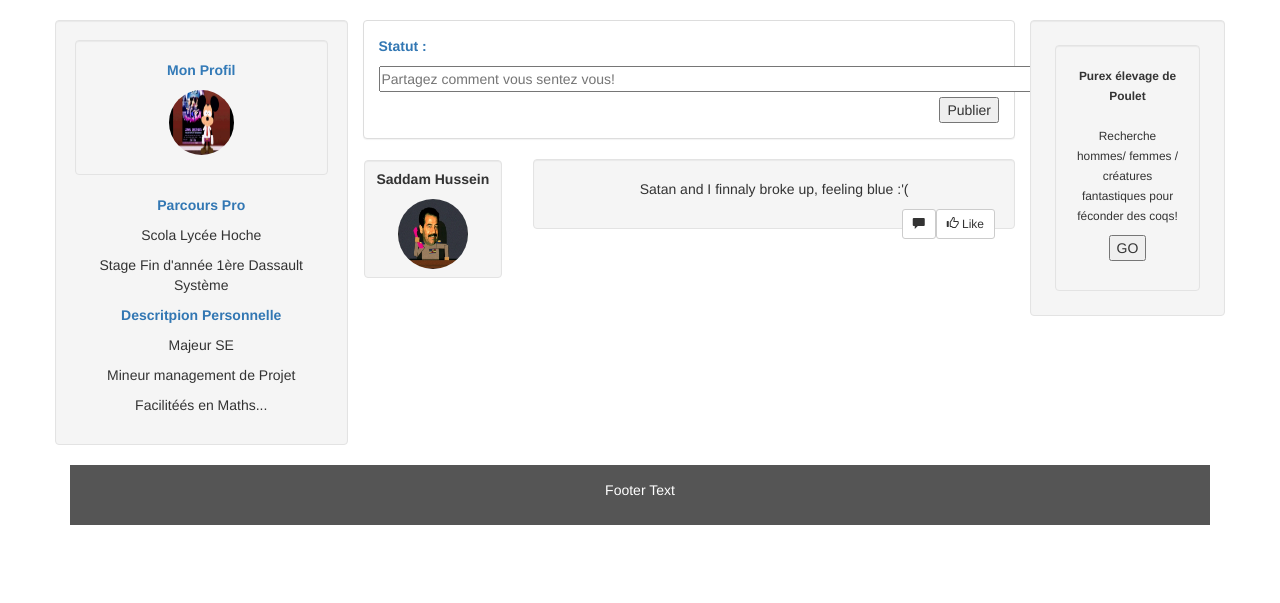
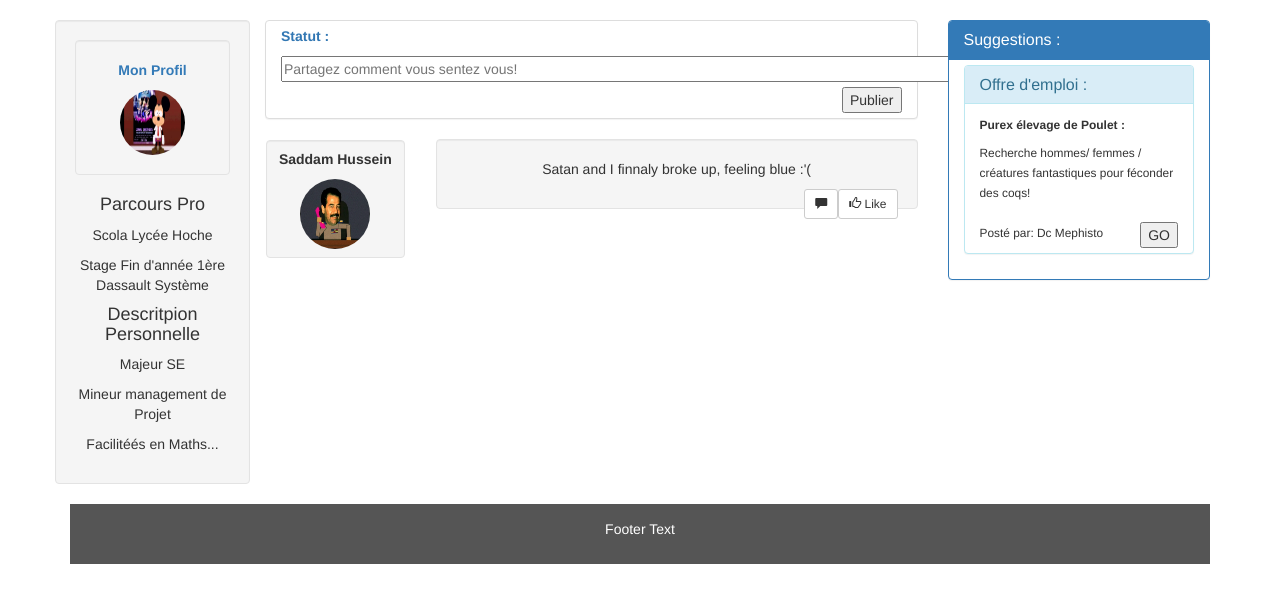
Before and after one commit to Maxtoq/ECELink, a PHP site: page /page_accueil.html in a window 1280 px wide. Shown: the part 52-655 px from the top of the page. Run offline with PHP 8.4, Linux system fonts and the light colour scheme.

Commit message:
Page accueil suggetsions skuskuskuskuskusikkksuksuksuskusku

```diff
--- a/Boutons.css
+++ b/Boutons.css
@@ -13,10 +13,12 @@ textarea[name=publication] {
 }
 
 #boutongo{
-	margin:10px;
+	margin-top: 0px;
+	float : right;
 }
 
-#contsug{
-	margin:5px;
-	padding-left: : 5px;
+.panel-body{
+	text-align: left;
+	padding-top: 5px;
+  padding-bottom: 5px;
 }
--- a/page_accueil.html
+++ b/page_accueil.html
@@ -56,7 +56,7 @@
 
 <div class="container text-center">
   <div class="row">
-    <div class="col-sm-3 well">
+    <div class="col-sm-2 well">
       <div class="well">
         <!-- Ecriture sous profil en haut a gauche -->
         <p><strong><a href="#">Mon Profil</a></strong></p>
@@ -67,7 +67,7 @@
 
 <div class="Description_Pro">
         <!-- Ecriture sous les centres d'interêts en haut a gauche -->
-        <p style ="color:#3277b3;"><strong>Parcours Pro</strong></p>
+        <p style ="color:#3277b3;"><h4>Parcours Pro</h4></p>
         <p>
           Scola Lycée Hoche
         </p>
@@ -77,7 +77,7 @@
 </div>
 <div class="Info perso">
   <!-- Ecriture sous les parcours pro a gauche -->
-        <p style ="color:#3277b3;"><strong>Descritpion Personnelle</strong></p>
+        <p style ="color:#3277b3;"><h4>Descritpion Personnelle</h4></p>
         <p>
           Majeur SE
         </p>
@@ -129,12 +129,27 @@
    </div>
 </div>
 </div>
-<div class="col-sm-2 well">
-  <div class="well" id = "contsug">
-    <small><strong>Purex élevage de Poulet </strong></small><br></br>
-    <small>Recherche hommes/ femmes / créatures fantastiques pour  féconder des coqs! </small>
-    <input type="button" value="GO" id="boutongo">
+
+
+<div class="col-sm-3" >
+<div class="panel panel-primary">
+  <div class="panel-heading">
+    <h3 class="panel-title" align=left >Suggestions :</h3>
   </div>
+  <div class="panel-body">
+     <div class="panel panel-info">
+       <div class="panel-heading">
+      <h5 class="panel-title" align=left >Offre d'emploi :</h5>
+      </div>
+      <div class="panel-body">
+        <h6 align =left><strong>Purex élevage de Poulet : </strong></h6>
+           <small> Recherche hommes/ femmes / créatures fantastiques pour  féconder des coqs! </small><br></br>
+           <small> Posté par: Dc Mephisto </small>
+           <input type="button" value="GO" id="boutongo">
+         </div>
+     </div>
+  </div>
+</div>
 </div>
 </div>
 
```
